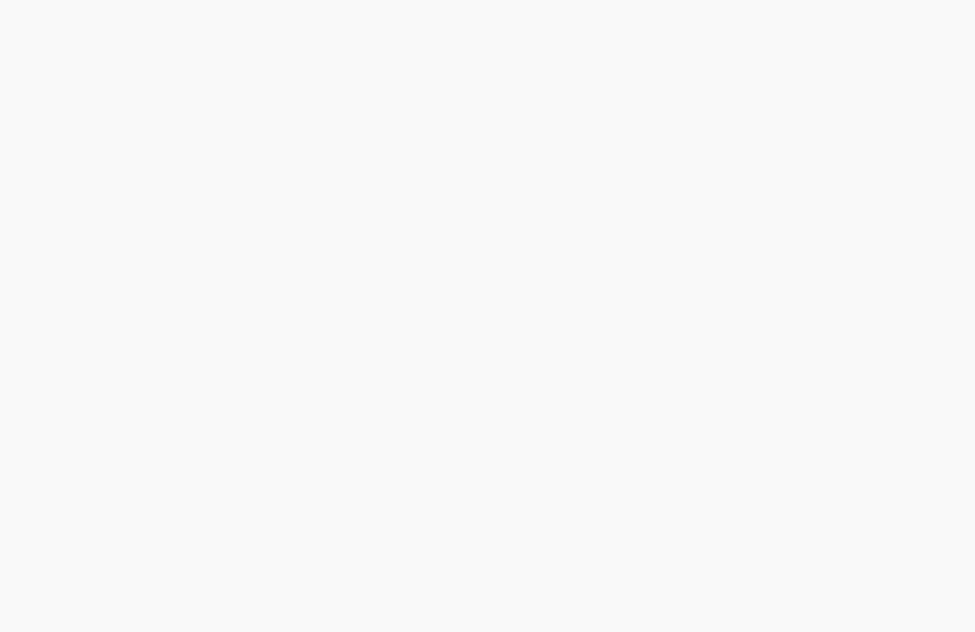
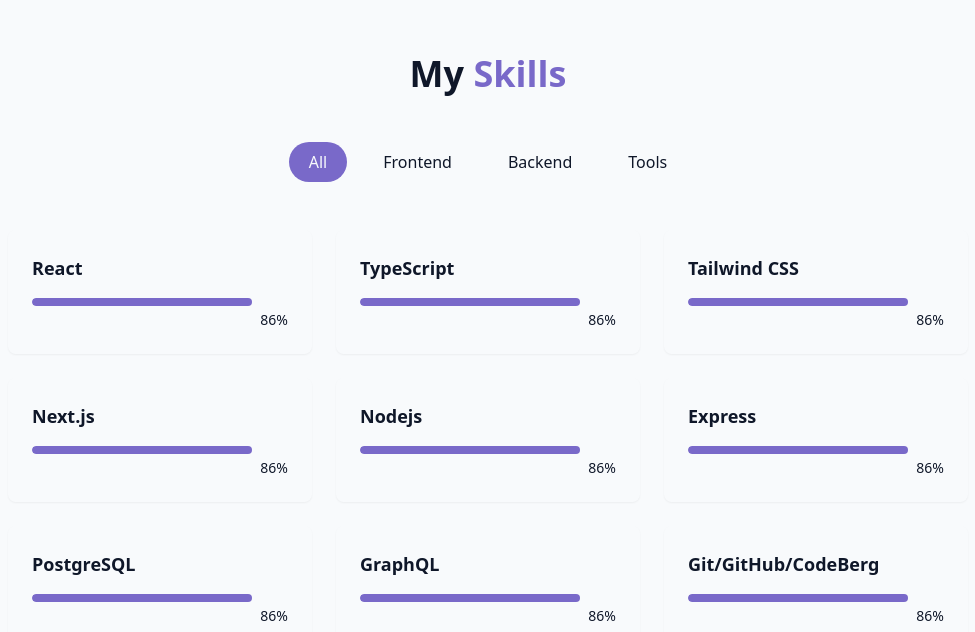
Before and after one commit to mario505/portfolio, a React (Vite) app: page / in a window 1280 px wide. Shown: the part 1548-2180 px from the top of the page, without its empty margins (152-1127 px from the left). Before the commit the page ends 1506 px from the top, so only its background shows below. Built offline with nearby package versions, Linux system fonts and the light colour scheme.

Commit message:
create skillSection.jsx, add filtering of skills by cateories. Modify div placement on AboutSection.jsx. Add SkillSection.jsx to Home.jsx

```diff
--- /dev/null
+++ b/src/components/SkillSection.jsx
@@ -0,0 +1,77 @@
+import { useState } from "react";
+import { cn } from "../lib/utils";
+
+const skills = [
+    {name : "React", level: 86, Category: "frontend"},
+    {name : "TypeScript", level: 86, Category: "frontend"},
+    {name : "Tailwind CSS", level: 86, Category: "frontend"},
+    {name : "Next.js", level: 86, Category: "frontend"},
+
+    // Backend
+    {name : "Nodejs", level: 86, Category: "backend"},
+    {name : "Express", level: 86, Category: "backend"},
+    {name : "PostgreSQL", level: 86, Category: "backend"},
+    {name : "GraphQL", level: 86, Category: "backend"},
+
+    // Tools
+    {name : "Git/GitHub/CodeBerg", level: 86, Category: "tools"},
+    {name : "Docker", level: 86, Category: "tools"},
+    {name : "Figma", level: 86, Category: "tools"},
+    {name : "VS Code", level: 86, Category: "tools"}
+]
+
+const categories = ["all", "frontend", "backend", "tools"];
+
+export default function SkillsSection() {
+
+    const [activeCategory, setActiveCategory] = useState("all");
+
+    const filteredSkills = skills.filter((skill) => activeCategory === "all" || skill.Category === activeCategory);
+
+    return (
+        <section id="skills" className="py-24 px-4 relative bg-secondary/30">
+            <div className="container mx-auto max-w-5xl">
+                <h2 className="text-3xl md:text-4xl font-bold mb-12 text-center">
+                    My <span className="text-primary">Skills</span>
+                </h2>
+
+                <div className="flex flex-wrap justify-center gap-4 mb-12">
+                    {categories.map((category, key) => (
+                        <button key={key}
+                            onClick={()=> setActiveCategory(category)}
+                            className={cn("px-5 py-2 rounded-full transition-colors",
+                                "duration-300 capitalize",
+                                activeCategory === category ?
+                                "bg-primary text-primary-foreground" :
+                                "bg-secondary/70 text-foreground hover:bd-secondary"
+                            )} >
+                            {category}
+                        </button>
+                    ))}
+                </div>
+
+                <div className="grid grid-cols-1 sm:grid-cols-2 lg:grid-cols-3 gap-6">
+                    {filteredSkills.map((skill,key) => (
+                        <div key={key} className="bg-card p-6 rounded-lg shadow-xs card-hover">
+                            <div className="text-left mb-4">
+                                <h3 className="font-semibold text-lg">{skill.name}</h3>
+                            </div>
+                            <div className="w-full bg-secondary/50 h-2 rounded-full overflow-hidden">
+                                <div
+                                    className={cn("bg-primary h-2 rounded-full origin-left",
+                                        "animate-[grow_1.5s_ease_out")}
+                                    style={{width: skill.level + "%"}} />
+                            </div>
+
+                            <div className="text-right mt-1">
+                                <div className="text-sm text-muted-foreground">
+                                    {skill.level}%
+                                </div>
+                            </div>
+                        </div>
+                    ))}
+                </div>
+            </div>
+        </section>
+    );
+}
--- a/src/pages/Home.jsx
+++ b/src/pages/Home.jsx
@@ -1,6 +1,7 @@
 import AboutSection from "../components/AboutSection";
 import HeroSection from "../components/HeroSection";
 import Navbar from "../components/Navbar";
+import SkillsSection from "../components/SkillSection";
 import StarBackground from "../components/StarBackground";
 import ThemeToggle from "../components/ThemeToggle";
 
@@ -20,6 +21,7 @@
         <main>
             <HeroSection />
             <AboutSection />
+            <SkillsSection />
         </main>
 
 
```
Also changed, not shown: src/components/AboutSection.jsx (+6 -6 lines).
